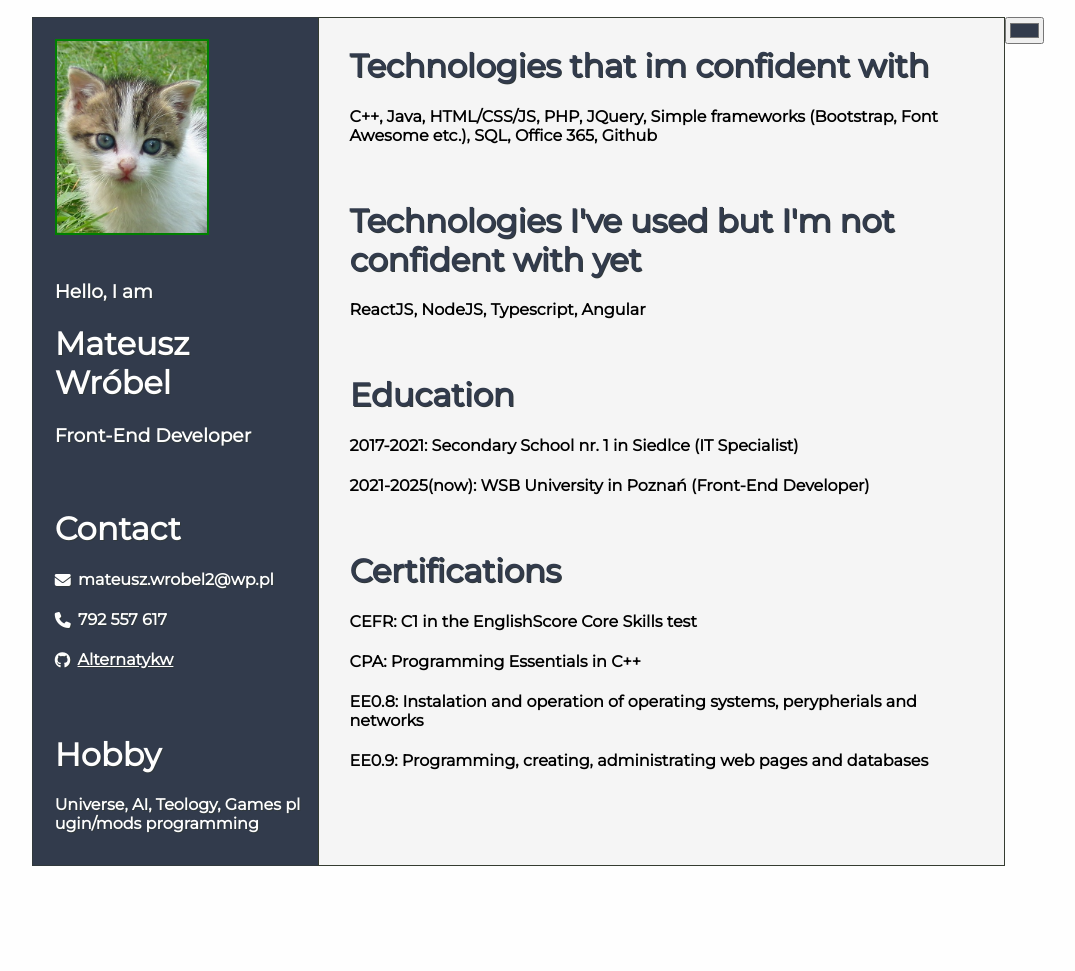
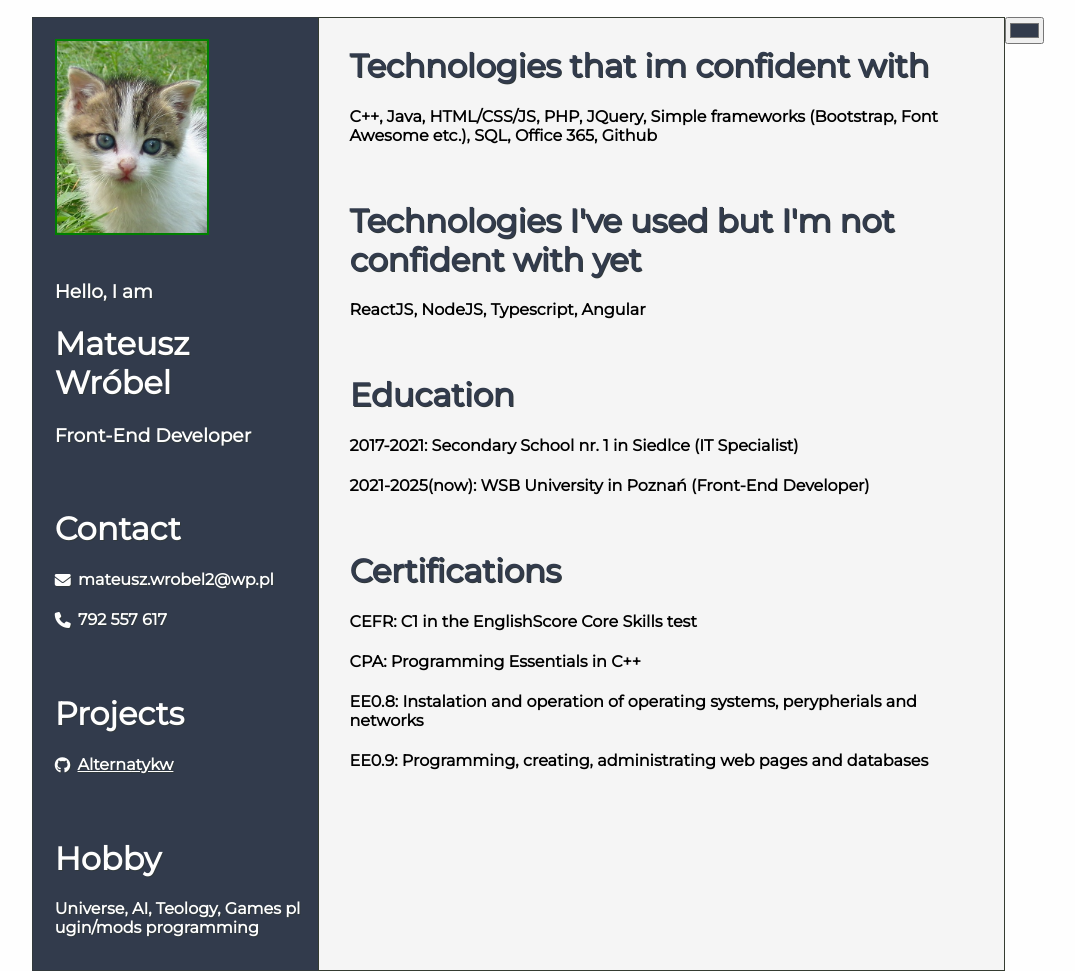
Before and after one commit to Alternatykw/Alternatykw.github.io, a plain HTML site: page index.html in a window 1280 px wide. Shown: the whole page, without its empty margins (102-1177 px from the left). Before the commit the page ends 874 px from the top, so only its background shows below. Drawn offline with Linux system fonts and the light colour scheme.

Commit message:
Seperation

```diff
--- a/index.html
+++ b/index.html
@@ -22,6 +22,9 @@
             <h1>Contact</h1>
             <i class="fa-solid fa-envelope icons"></i> <h4 class="ctext">mateusz.wrobel2@wp.pl</h4>
             <i class="fa-solid fa-phone icons"></i> <h4 class="ctext">792 557 617</h4>
+        </div>
+        <div class="lefttext">
+            <h1>Projects</h1>
             <i class="fa-brands fa-github icons"></i> <h4 class="ctext"><a href="https://github.com/Alternatykw">Alternatykw</a></h4>
         </div>
         <div class="lefttext">
```
